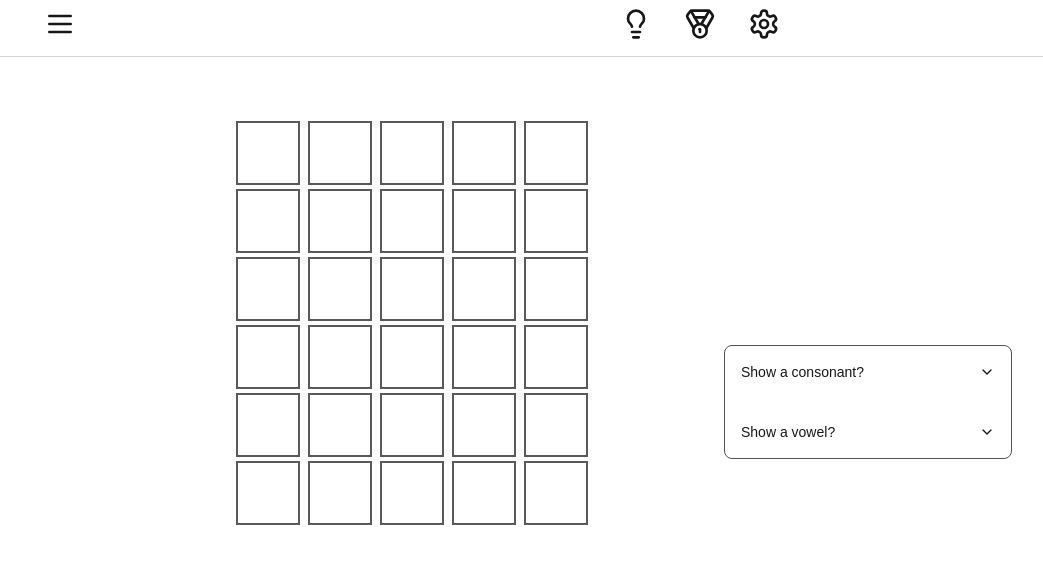
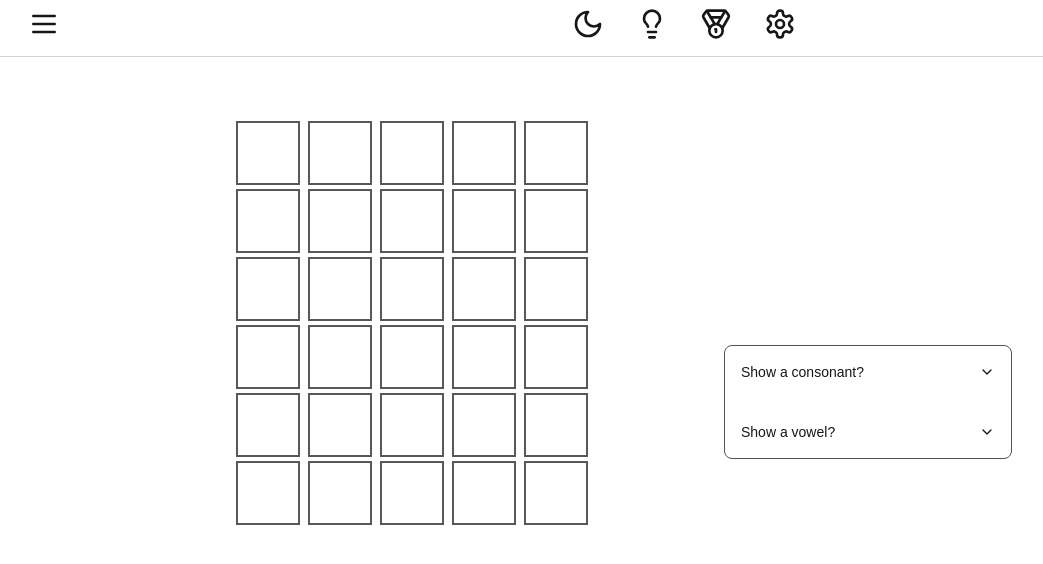
Before and after one commit to steninkgeorge/wordle-clone, a Next.js app: page / in a window 1280 px wide. Shown: the top 564 px of the page, without its empty margins (228-1271 px from the left). Built offline with nearby package versions, Linux system fonts and the light colour scheme; no server answers; the database is empty.

Commit message:
added theme toggle

```diff
--- a/src/app/components/navbar.tsx
+++ b/src/app/components/navbar.tsx
@@ -1,15 +1,46 @@
+'use client'
 
-import {  LightbulbIcon, MedalIcon, MenuIcon, SettingsIcon } from "lucide-react"
+import {  LightbulbIcon, MedalIcon, MenuIcon, MoonIcon, SettingsIcon, SunIcon } from "lucide-react"
+import { useEffect, useState } from "react";
 
-export const Navbar = () => (
-  <div className="flex justify-around items-center pt-2 border-b border-neutral-300 pb-4">
+export const Navbar = () => {
+    const [darkMode, setDarkMode] = useState(false);
+    useEffect(() => {
+      // Check system preference and local storage
+      const isDark =
+        localStorage.getItem("theme") === "dark" ||
+        (!localStorage.getItem("theme") &&
+          window.matchMedia("(prefers-color-scheme: dark)").matches);
+      setDarkMode(isDark);
+      document.documentElement.classList.toggle("dark", isDark);
+    }, []);
+
+    const toggleTheme = () => {
+      const newMode = !darkMode;
+      setDarkMode(newMode);
+      localStorage.setItem("theme", newMode ? "dark" : "light");
+      document.documentElement.classList.toggle("dark", newMode);
+    };
+
+
+  return (
+    <div className="flex justify-around items-center pt-2 border-b border-neutral-300 dark:border-neutral-600 pb-4">
       <div>
         <MenuIcon className="w-8 h-8 cursor-pointer" />
       </div>
       <div className="flex gap-x-8">
+        <button onClick={toggleTheme} className="focus:outline-none">
+          {darkMode ? (
+            <SunIcon className="w-8 h-8 cursor-pointer" />
+          ) : (
+            <MoonIcon className="w-8 h-8 cursor-pointer" />
+          )}
+        </button>
         <LightbulbIcon className="w-8 h-8 cursor-pointer" />
         <MedalIcon className="w-8 h-8 cursor-pointer" />
         <SettingsIcon className="w-8 h-8 cursor-pointer" />
       </div>
     </div>
   );
+
+}
--- a/src/app/globals.css
+++ b/src/app/globals.css
@@ -30,19 +30,7 @@
   }
 }
 
-@media (prefers-color-scheme: dark) {
-  :root {
-    /* Dark mode variables */
-    --color-background: 18 18 19; /* dark background */
-    --color-foreground: 255 255 255; /* white text */
-    --color-correct: 83 141 78; /* darker green for dark mode */
-    --color-present: 181 159 59; /* darker yellow for dark mode */
-    --color-absent: 58 58 60; /* darker gray for dark mode */
-    --color-key-bg: 129 131 132; /* darker keyboard keys */
-    --color-border: 58 58 60; /* darker border */
-    --color-navbar: 45 45 46; /* darker navbar */
-  }
-}
+
 
 body {
   background: var(--background);
```
Lines whose indentation alone changed are shown as unchanged.
